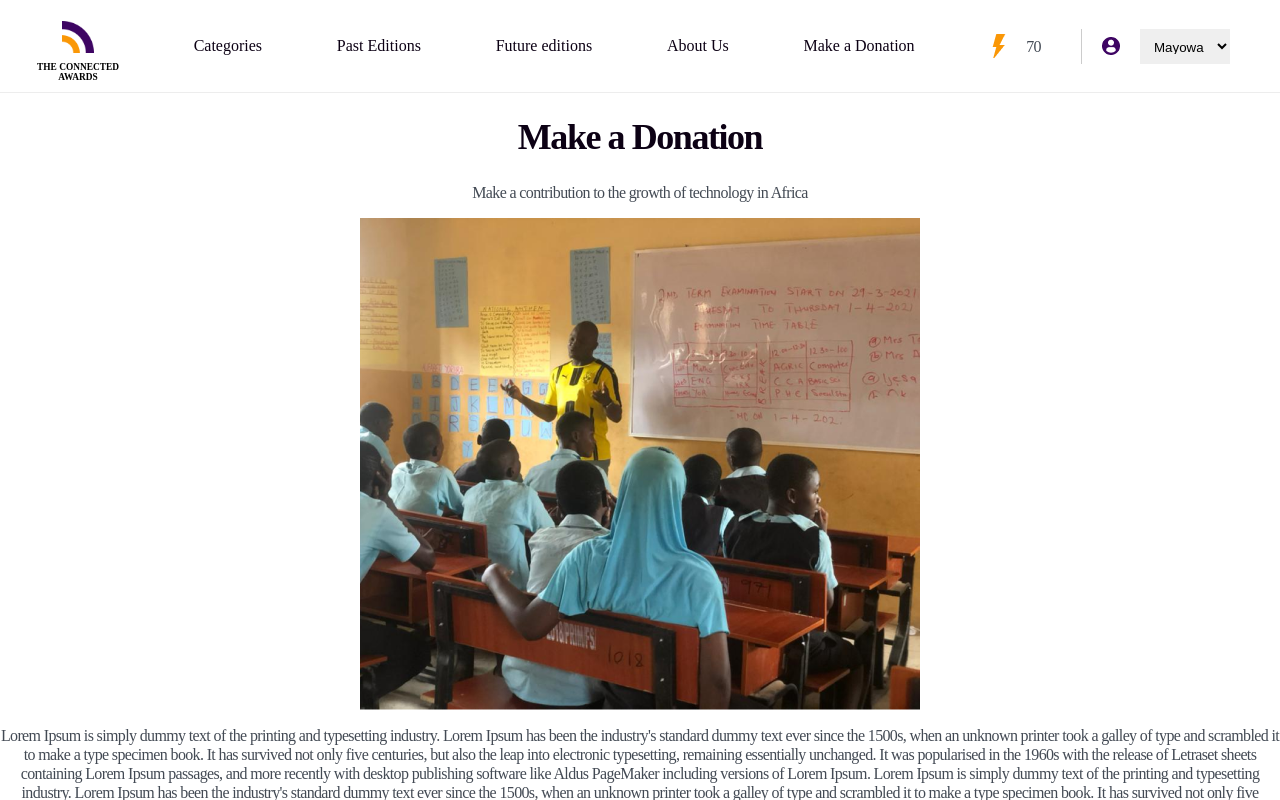
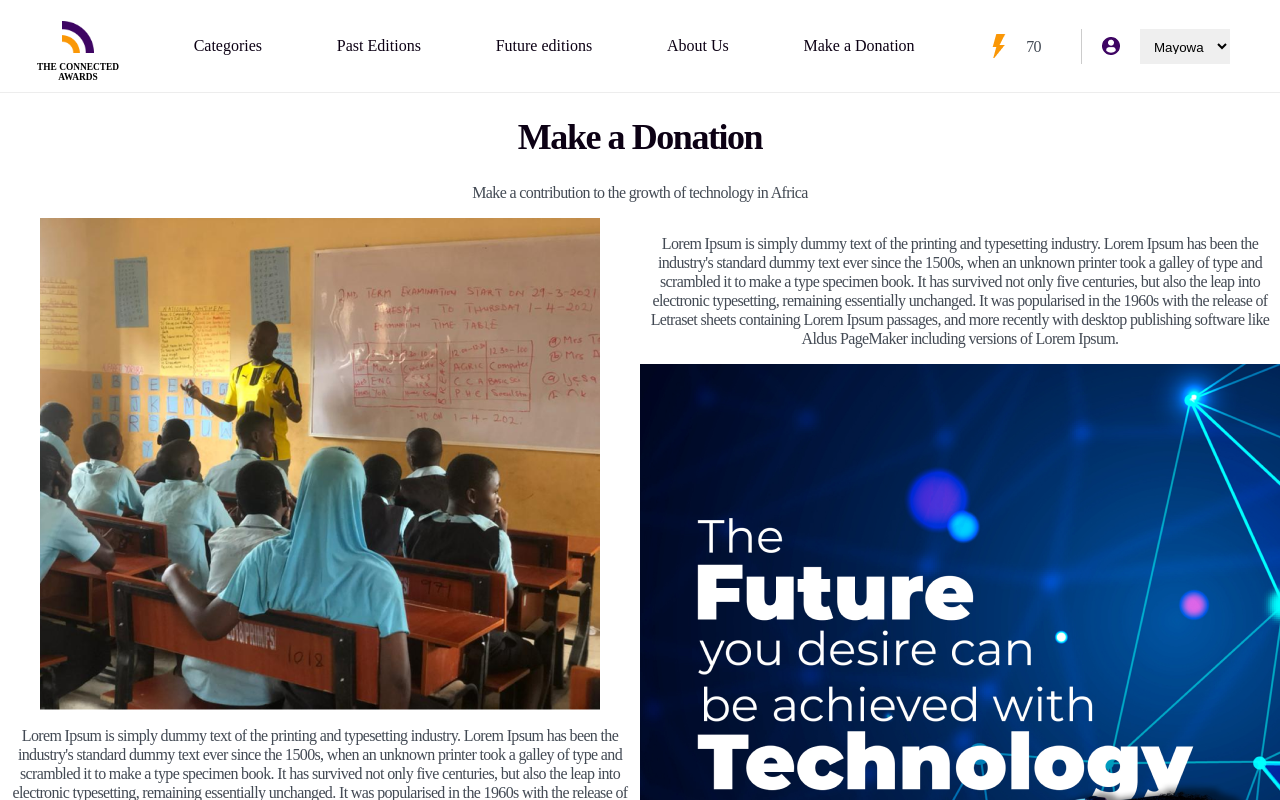
Before and after one commit to Mayorhack/TuTN, a React (Create React App) app: page /donations in a window 1280 px wide. Shown: the top 800 px of the page. Built offline with nearby package versions, Linux system fonts and the light colour scheme.

Commit message:
Donations

```diff
--- a/src/App.css
+++ b/src/App.css
@@ -616,6 +616,11 @@ select {
 
   color: #0c0114;
 }
+.flex-donations {
+  display: flex;
+  justify-content: space-between;
+  align-items: flex-start;
+}
 #one,
 #two {
   position: absolute;
--- a/src/components/Donations.js
+++ b/src/components/Donations.js
@@ -7,7 +7,7 @@ const Donations = ({ currentUser }) => {
       <Navbar currentUser={currentUser} />
       <h1 className="header">Make a Donation</h1>
       <p>Make a contribution to the growth of technology in Africa</p>
-      <div className="flex">
+      <div className="flex-donations">
         <div className="flex-column">
           <img src="images\WhatsApp Image 2022-02-12 at 11.26 1.png" alt="" />
           <p>
```
